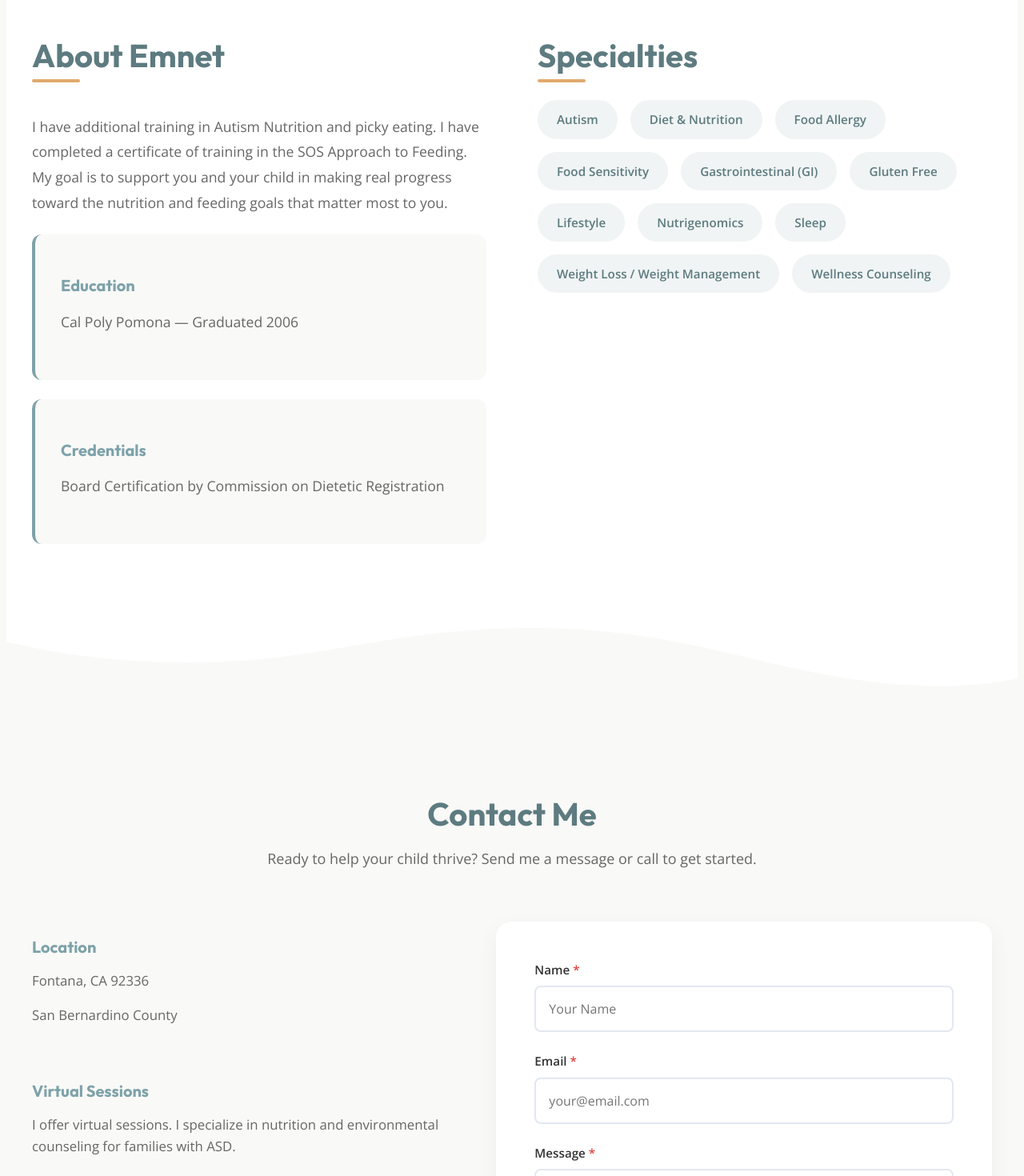
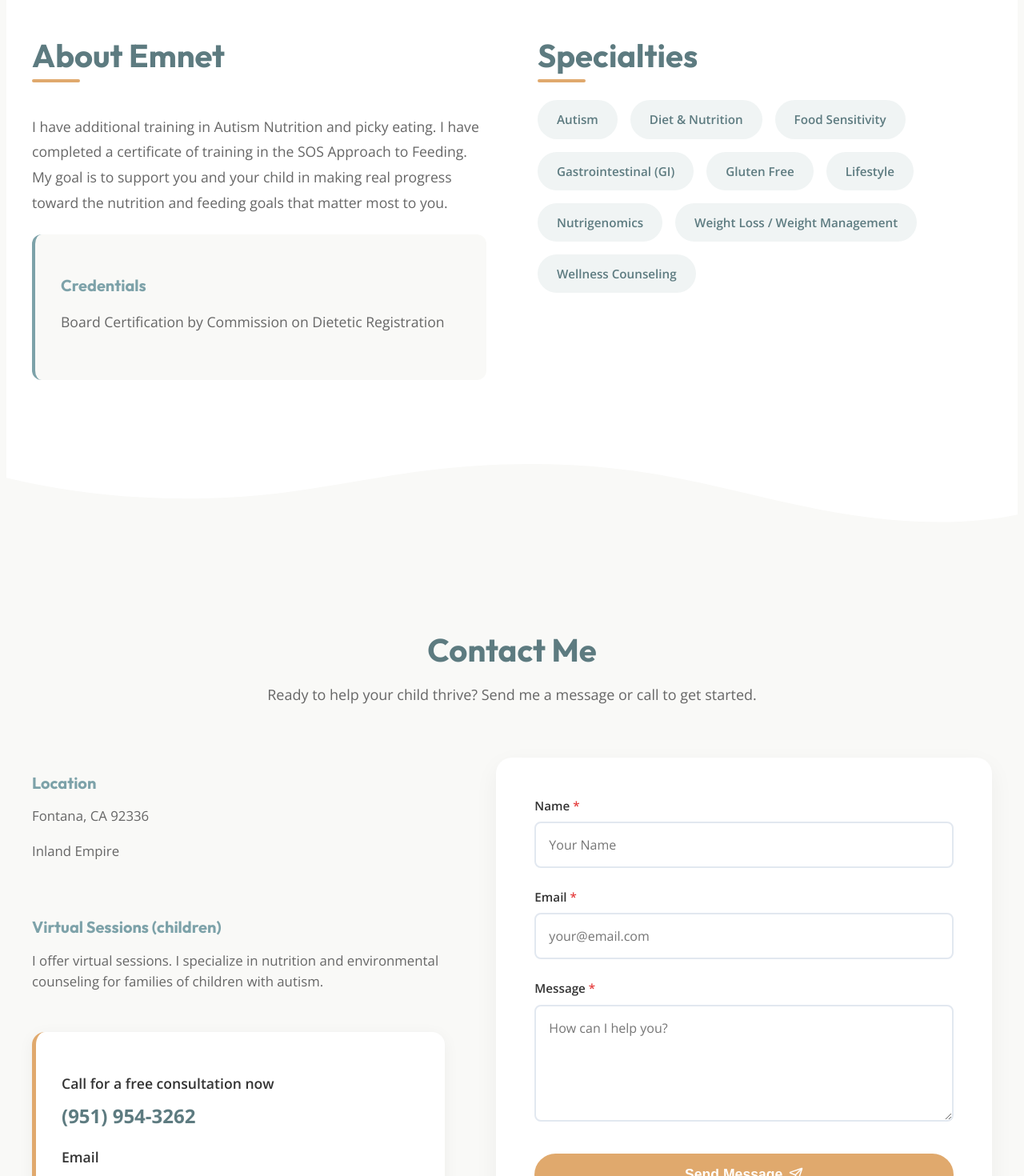
Before and after one commit to bekacr7/Emnet-Portfolio, a Next.js app: page / in a window 1280 px wide. Shown: the part 1020-2490 px from the top of the page at 80% size. Built offline with nearby package versions, Linux system fonts and the light colour scheme.

Commit message:
feat: update About and Contact components for clarity and accuracy

```diff
--- a/src/app/components/About.tsx
+++ b/src/app/components/About.tsx
@@ -2,9 +2,9 @@ import styles from "./About.module.css";
 
 export default function About() {
     const specialties = [
-        "Autism", "Diet & Nutrition", "Food Allergy", "Food Sensitivity",
+        "Autism", "Diet & Nutrition", "Food Sensitivity",
         "Gastrointestinal (GI)", "Gluten Free", "Lifestyle", "Nutrigenomics",
-        "Sleep", "Weight Loss / Weight Management", "Wellness Counseling"
+        "Weight Loss / Weight Management", "Wellness Counseling"
     ];
 
     return (
@@ -15,11 +15,6 @@ export default function About() {
                     <p className={styles.text}>
                         I have additional training in Autism Nutrition and picky eating. I have completed a certificate of training in the SOS Approach to Feeding. My goal is to support you and your child in making real progress toward the nutrition and feeding goals that matter most to you.
                     </p>
-
-                    <div className={styles.card}>
-                        <h3 className={styles.subheading}>Education</h3>
-                        <p className={styles.text}>Cal Poly Pomona — Graduated 2006</p>
-                    </div>
 
                     <div className={styles.card}>
                         <h3 className={styles.subheading}>Credentials</h3>
--- a/src/app/components/Contact.tsx
+++ b/src/app/components/Contact.tsx
@@ -56,12 +56,12 @@ export default function Contact() {
                         <div className={styles.infoBlock}>
                             <h3>Location</h3>
                             <p>Fontana, CA 92336</p>
-                            <p>San Bernardino County</p>
+                            <p>Inland Empire</p>
                         </div>
 
                         <div className={styles.infoBlock}>
-                            <h3>Virtual Sessions</h3>
-                            <p>I offer virtual sessions. I specialize in nutrition and environmental counseling for families with ASD.</p>
+                            <h3>Virtual Sessions (children)</h3>
+                            <p>I offer virtual sessions. I specialize in nutrition and environmental counseling for families of children with autism.</p>
                         </div>
 
                         <div className={styles.callToAction}>
```
